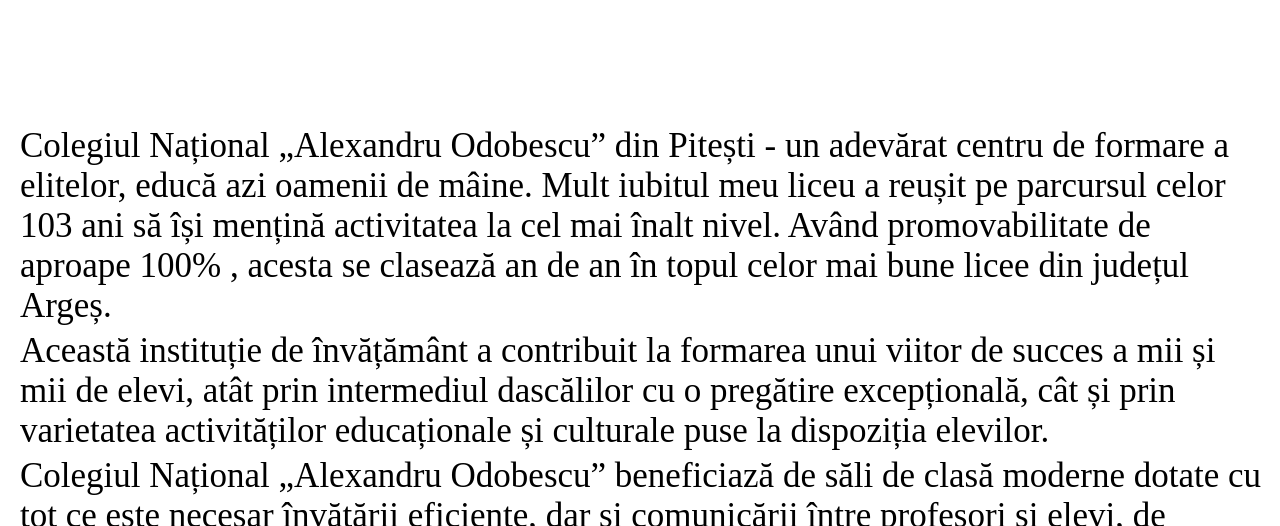
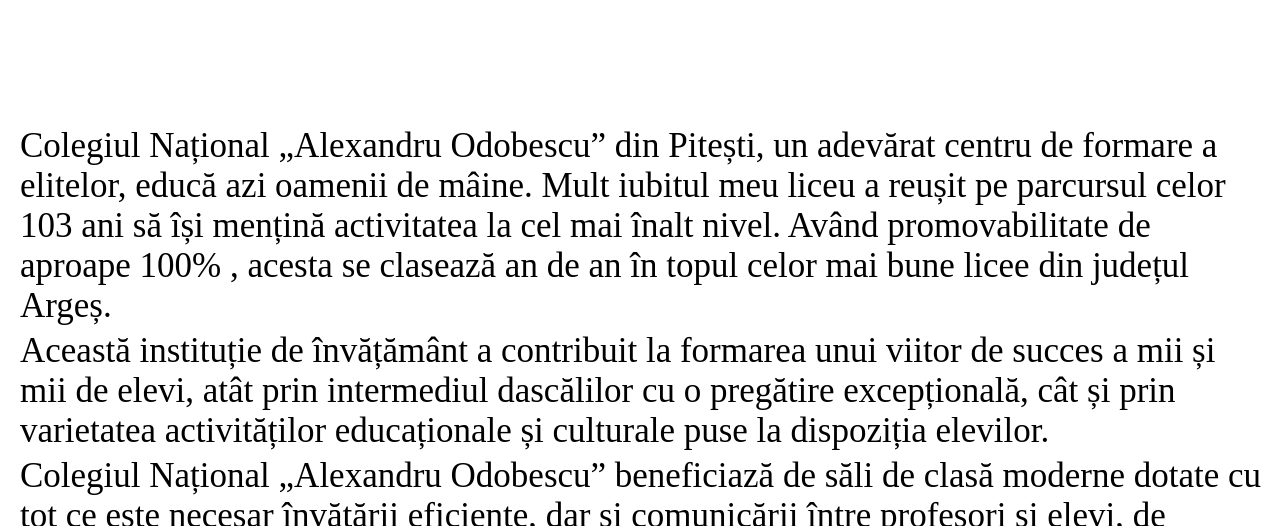
Before and after one commit to mathei-afk/Proiect-Romana1-, a plain HTML site: page index.html in a window 1280 px wide. Shown: the part 602-1128 px from the top of the page. Drawn offline with Linux system fonts and the light colour scheme.

Commit message:
Update index.html

```diff
--- a/index.html
+++ b/index.html
@@ -49,7 +49,7 @@ function closeNav() {
 </div>
 <div class="page-content">
   <p id="text7"><strong></strong><br></p>
-  <p id="text1">Colegiul Național „Alexandru Odobescu” din Pitești - un adevărat centru de formare a elitelor, educă azi oamenii de mâine. Mult iubitul meu liceu a reușit pe parcursul celor 103 ani să își mențină activitatea la cel mai înalt nivel. Având promovabilitate de aproape 100% , acesta se clasează an de an în topul celor mai bune licee din județul Argeș.</p>
+  <p id="text1">Colegiul Național „Alexandru Odobescu” din Pitești, un adevărat centru de formare a elitelor, educă azi oamenii de mâine. Mult iubitul meu liceu a reușit pe parcursul celor 103 ani să își mențină activitatea la cel mai înalt nivel. Având promovabilitate de aproape 100% , acesta se clasează an de an în topul celor mai bune licee din județul Argeș.</p>
   <p id="text1">Această instituție de învățământ a contribuit la formarea unui viitor de succes a mii și mii de elevi, atât prin intermediul dascălilor cu o pregătire excepțională, cât și prin varietatea activităților educaționale și culturale puse la dispoziția elevilor. </p>
   <p id="text1">Colegiul Național „Alexandru Odobescu” beneficiază de săli de clasă moderne dotate cu tot ce este necesar învățării eficiente, dar și comunicării între profesori și elevi, de laboratoare cu aparatură modernă, interactivă.</p>
   <p id="text1">Școala urmărește implicarea tinerilor în acțiuni de voluntariat, dezvoltând parteneriate cu UNICEF România sau CRUCEA ROȘIE România. Susține implicarea elevilor în proiecte educaționale cu mari parteneri internaționali, MICROSOFT România sau ORACLE România, încurajând elevii să întoarcă comunității experiența dobândită în cadrul acestor parteneriate.</p>
```
